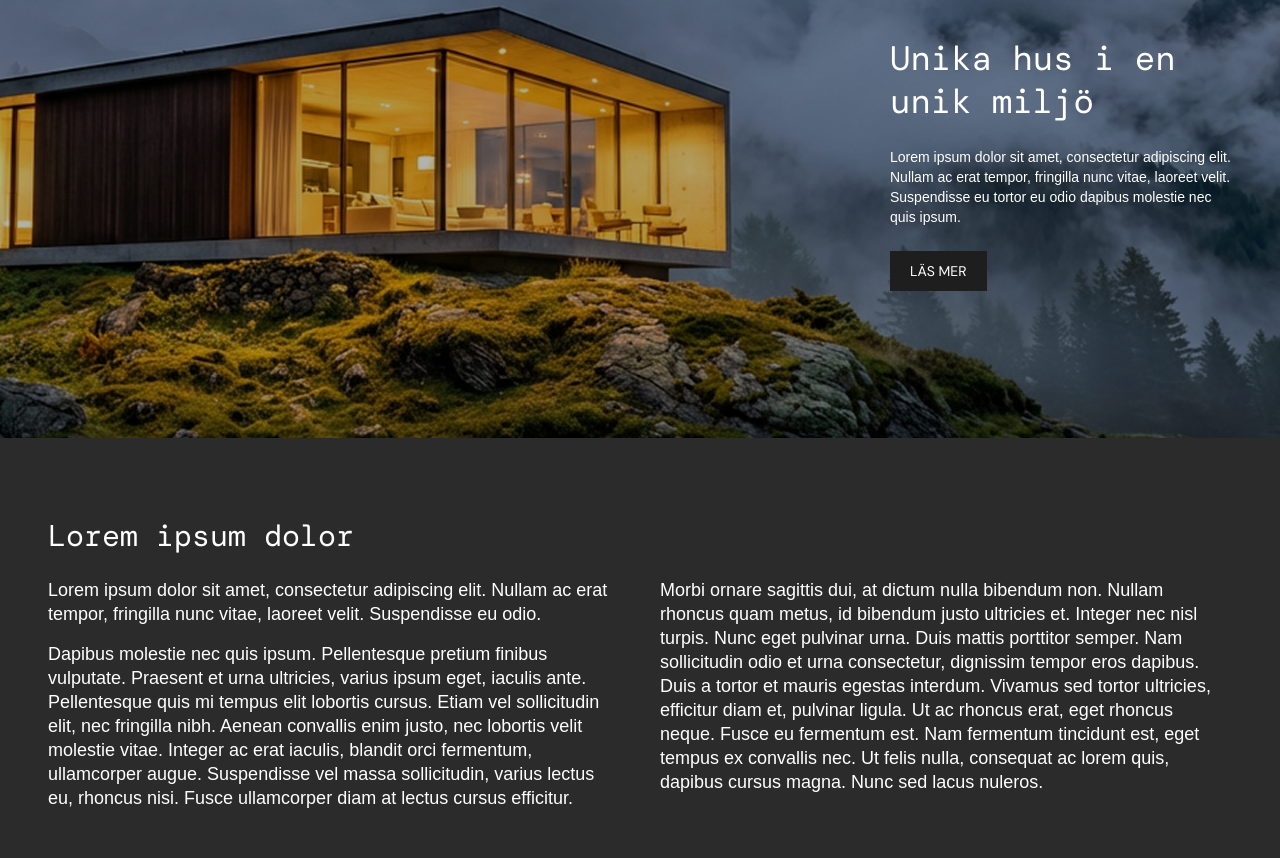
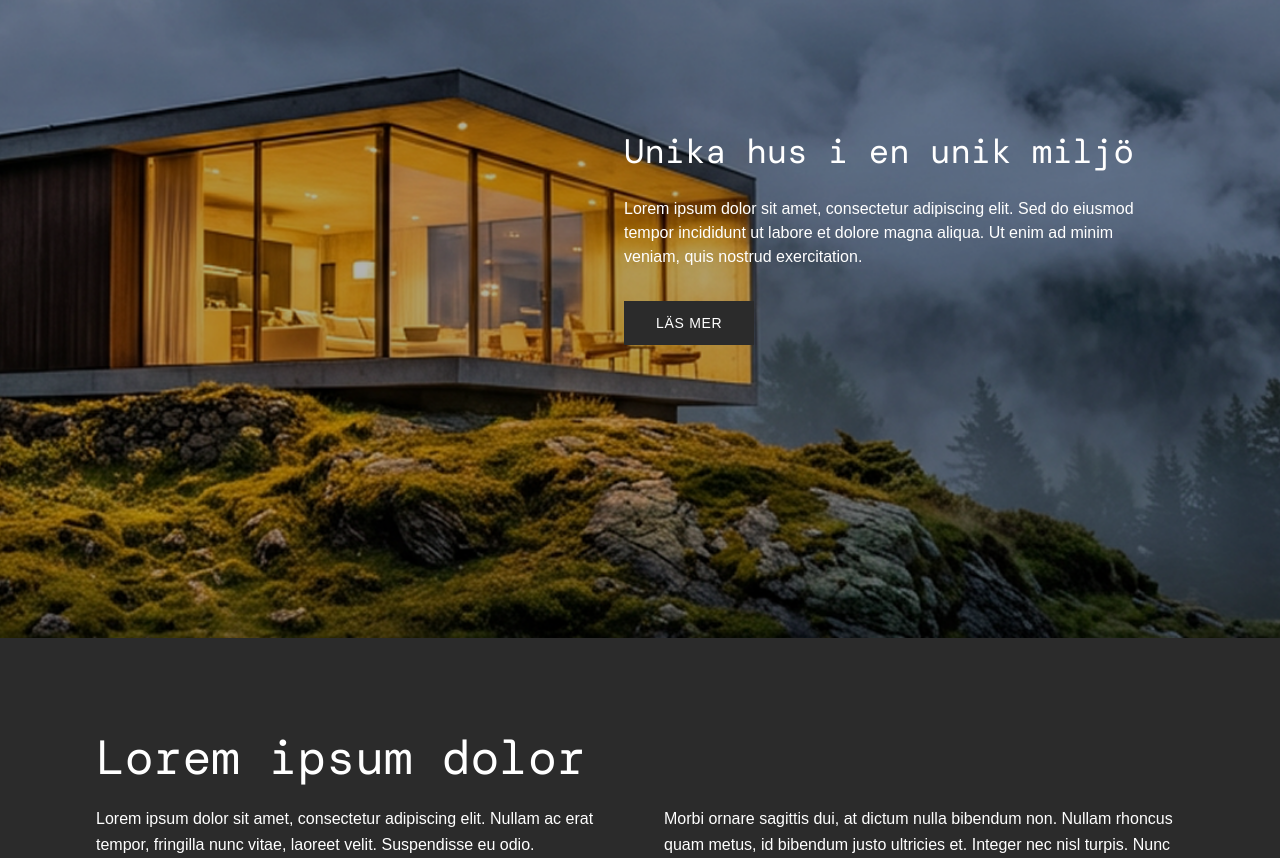
Before and after one commit to iiddaa96/arbetsprov.r3, a Next.js app: page / in a window 1280 px wide. Shown: the part 162-1020 px from the top of the page. Built offline with nearby package versions, Linux system fonts and the light colour scheme.

Commit message:
change little in hero section

```diff
--- a/app/page.tsx
+++ b/app/page.tsx
@@ -4,7 +4,8 @@ export default function Home() {
   return (
     <main className="w-full">
       {/* HERO */}
-      <section className="relative w-full h-[600px]">
+      <section className="relative min-h-screen w-full">
+        {/* Background Image */}
         <Image
           src="/house.png"
           alt="house"
@@ -30,47 +31,46 @@ export default function Home() {
           ☰
         </div>
 
-        {/* Hero text */}
-        <div className="absolute right-10 top-1/3 text-white max-w-[350px]">
+        {/* Hero Content */}
+        <div className="relative z-[5] flex items-center justify-end min-h-screen px-6 md:px-16 lg:px-24">
+          <div className="max-w-lg text-right md:text-left md:mr-0 lg:mr-12">
             <h2
               style={{ fontFamily: "var(--font-mono)" }}
-            className="text-[34px] font-medium text-primary-foreground leading-tight mb-6"
+              className="text-[34px] font-medium text-white leading-tight mb-6"
             >
               Unika hus i en unik miljö
             </h2>
-          <p className="text-sm mb-6">
-            Lorem ipsum dolor sit amet, consectetur adipiscing elit. Nullam ac
-            erat tempor, fringilla nunc vitae, laoreet velit. Suspendisse eu
-            tortor eu odio dapibus molestie nec quis ipsum.
+            <p className="text-white mb-8">
+              Lorem ipsum dolor sit amet, consectetur adipiscing elit. Sed do
+              eiusmod tempor incididunt ut labore et dolore magna aliqua. Ut
+              enim ad minim veniam, quis nostrud exercitation.
             </p>
-          <button
-            style={{ fontFamily: "var(--font-sans)" }}
-            className="bg-[#1e1e1e] text-white py-2.5 px-5 text-sm"
-          >
+            <button className="px-8 py-3 bg-[#2B2B2B] text-white font-dm-sans font-medium hover:bg-[#1c1b1b] transition-colors tracking-wider text-sm">
               LÄS MER
             </button>
+          </div>
         </div>
       </section>
 
       {/* DARK TEXT SECTION */}
-      <section className="bg-[#2B2B2B] text-white border-[16px] border-[#2B2B2B] px-8 py-16">
-        <div>
+      <section className="bg-[#2B2B2B] text-white py-16 md:py-24 px-6 md:px-16 lg:px-24">
+        <div className="max-w-6xl mx-auto">
           <h2
             style={{ fontFamily: "var(--font-mono)" }}
-            className="text-3xl mb-6"
+            className="text-3xl md:text-4xl lg:text-5xl font-medium text-dark-section-foreground mb-6 text-center md:text-left"
           >
             Lorem ipsum dolor
           </h2>
 
-          <div className="grid grid-cols-1 md:grid-cols-2 gap-10 text-lg leading-6">
-            <div className="space-y-4">
-              <p>
+          <div className="grid md:grid-cols-2 gap-8 md:gap-12">
+            <div className="text-dark-section-foreground/90 leading-relaxed">
+              <p className="mb-8">
                 Lorem ipsum dolor sit amet, consectetur adipiscing elit. Nullam
                 ac erat tempor, fringilla nunc vitae, laoreet velit. Suspendisse
                 eu odio.
               </p>
               <p>
-                Dapibus molestie nec quis ipsum. Pellentesque pretium finibus
+                dapibus molestie nec quis ipsum. Pellentesque pretium finibus
                 vulputate. Praesent et urna ultricies, varius ipsum eget,
                 iaculis ante. Pellentesque quis mi tempus elit lobortis cursus.
                 Etiam vel sollicitudin elit, nec fringilla nibh. Aenean
@@ -81,8 +81,8 @@ export default function Home() {
               </p>
             </div>
 
-            <div className="space-y-4">
-              <p>
+            <div className="text-dark-section-foreground/90 leading-relaxed">
+              <p className="mb-4">
                 Morbi ornare sagittis dui, at dictum nulla bibendum non. Nullam
                 rhoncus quam metus, id bibendum justo ultricies et. Integer nec
                 nisl turpis. Nunc eget pulvinar urna. Duis mattis porttitor
```
Lines whose indentation alone changed are shown as unchanged.
